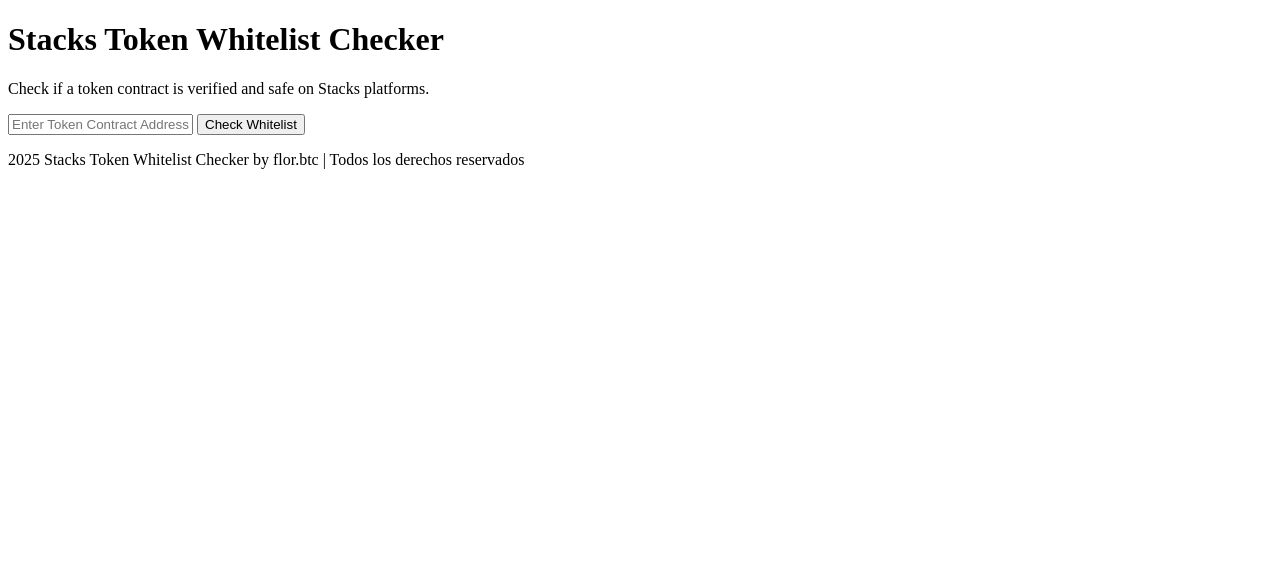
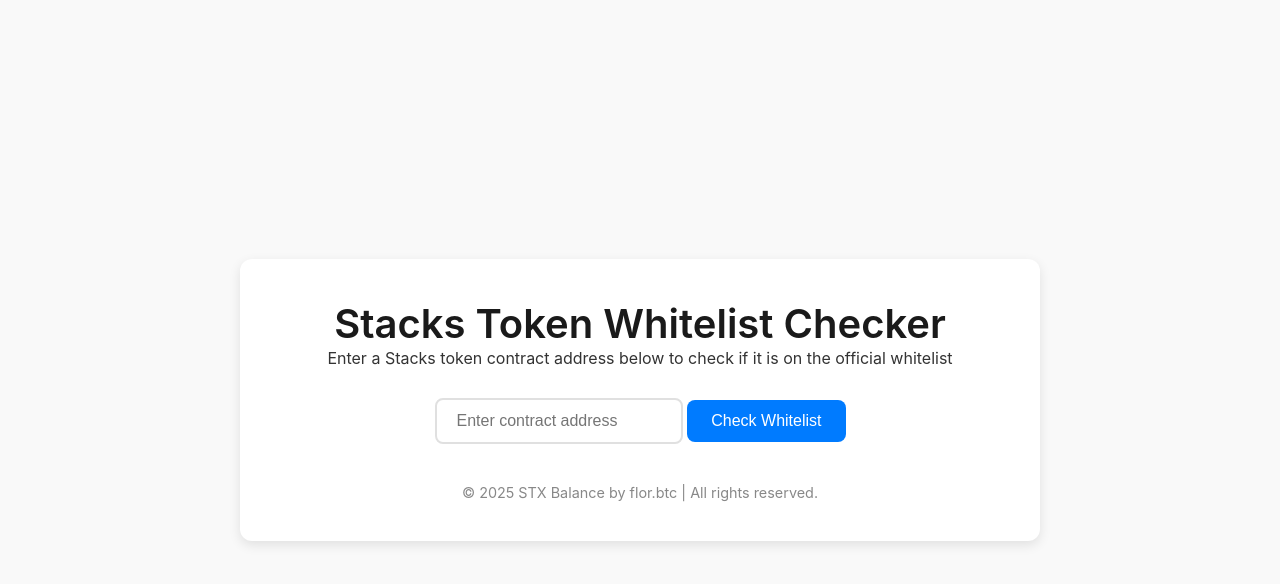
Before and after one commit to flormpecasique/Stacks-Token-Whitelist-Checker, a plain HTML site: page index.html in a window 1280 px wide. Drawn offline with Linux system fonts and the light colour scheme.

Commit message:
index.html

```diff
--- a/index.html
+++ b/index.html
@@ -1,32 +1,35 @@
 <!DOCTYPE html>
 <html lang="en">
+
 <head>
     <meta charset="UTF-8">
     <meta name="viewport" content="width=device-width, initial-scale=1.0">
     <meta http-equiv="X-UA-Compatible" content="ie=edge">
     <title>Stacks Token Whitelist Checker</title>
-    <link href="https://fonts.googleapis.com/css2?family=Inter:wght@400;600&display=swap" rel="stylesheet">
-    <link rel="stylesheet" href="style.css">
+    <link rel="stylesheet" href="styles.css">
 </head>
+
 <body>
     <div class="container">
         <header>
             <h1>Stacks Token Whitelist Checker</h1>
-            <p class="subtitle">Check if a token contract is verified and safe on Stacks platforms.</p>
+            <p>Enter a Stacks token contract address below to check if it is on the official whitelist</p>
         </header>
+
         <main>
-            <div class="form-container">
-                <input type="text" id="contractAddress" placeholder="Enter Token Contract Address" />
-                <button onclick="checkWhitelist()">Check Whitelist</button>
-            </div>
-            <div id="result" class="result">
-                <!-- Result will be displayed here -->
-            </div>
+            <section>
+                <input type="text" id="contractAddressInput" placeholder="Enter contract address" />
+                <button id="checkWhitelistBtn">Check Whitelist</button>
+                <div id="whitelistStatus"></div>
+            </section>
         </main>
-        <footer>
-            <p>2025 Stacks Token Whitelist Checker by flor.btc | Todos los derechos reservados</p>
+
+        <footer class="footer">
+            <p>© 2025 STX Balance by flor.btc | All rights reserved.</p>
         </footer>
     </div>
+
     <script src="app.js"></script>
 </body>
+
 </html>
```
